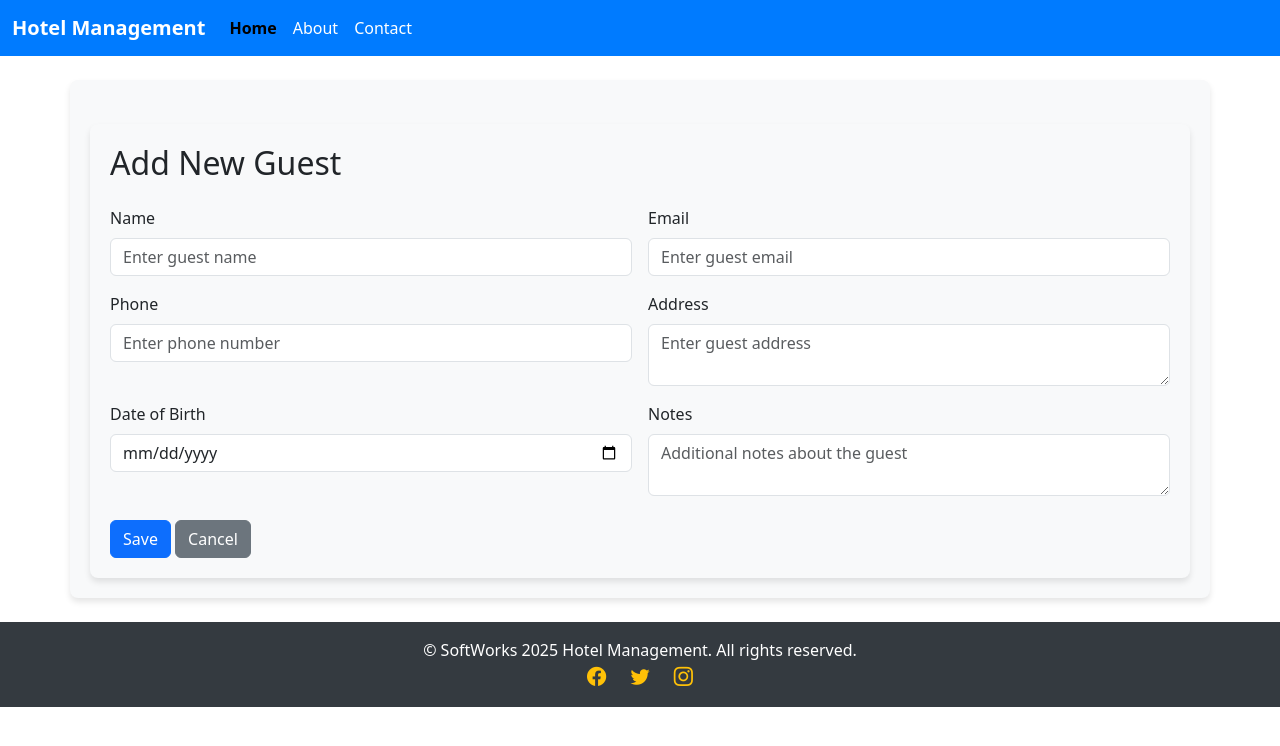
After one commit to gemi-dot/hotel_abgao, a Django app: page /guests/create/ in a window 1280 px wide. The commit adds this page. Shown: the top 746 px of the page. Run offline with Django 4.2, Linux system fonts and the light colour scheme; a user stored in the database is signed in.

Commit message:
Update project with latest changes

```diff
--- a/hotel/forms.py
+++ b/hotel/forms.py
@@ -2,6 +2,12 @@ from django import forms
 from .models import Room, Booking
 
 from .models import Payment
+from .models import Guest
+
+class GuestForm(forms.ModelForm):
+    class Meta:
+        model = Guest
+        fields = ['name', 'email', 'phone', 'address', 'date_of_birth', 'notes']
 
 class RoomForm(forms.ModelForm):
     class Meta:
--- a/hotel/models.py
+++ b/hotel/models.py
@@ -6,10 +6,11 @@ class Guest(models.Model):
     email = models.EmailField()
     phone = models.CharField(max_length=20, blank=True, null=True)  # Allow blank for optional phone
     address = models.TextField(blank=True, null=True)  # Allow blank for optional address
+    date_of_birth = models.DateField(blank=True, null=True)  # Optional date of birth
+    notes = models.TextField(blank=True, null=True)  # Optional notes about the guest
 
     def __str__(self):
         return self.name
-
 
 class Room(models.Model):
     ROOM_TYPES = (
@@ -25,7 +26,6 @@ class Room(models.Model):
 
     def __str__(self):
         return f"Room {self.number} ({self.room_type})"
-
 
 class Booking(models.Model):
     PAYMENT_STATUSES = [
--- a/hotel/templates/hotel/dashboard.html
+++ b/hotel/templates/hotel/dashboard.html
@@ -35,6 +35,7 @@
     <!-- Quick Actions -->
     <h4 class="mb-3">🚀 Quick Actions</h4>
     <div class="row g-2 mb-4">
+        <div class="col-md-3"><a href="{% url 'guest_list' %}" class="btn btn-outline-primary w-100">👤 Manage Guests</a></div>
         <div class="col-md-3"><a href="{% url 'room_list' %}" class="btn btn-outline-primary w-100">🛏 Manage Rooms</a></div>
         <div class="col-md-3"><a href="{% url 'booking_list' %}" class="btn btn-outline-secondary w-100">📋 View Bookings</a></div>
 
--- /dev/null
+++ b/hotel/templates/hotel/guest_form.html
@@ -0,0 +1,42 @@
+{% extends 'hotel/base.html' %}
+
+{% block content %}
+<div class="container mt-4">
+    <h2 class="mb-4">Add New Guest</h2>
+    <form method="post" class="needs-validation" novalidate>
+        {% csrf_token %}
+        <div class="row g-3">
+            <div class="col-md-6">
+                <label for="name" class="form-label">Name</label>
+                <input type="text" name="name" id="name" class="form-control" placeholder="Enter guest name" required>
+                <div class="invalid-feedback">Please provide a name.</div>
+            </div>
+            <div class="col-md-6">
+                <label for="email" class="form-label">Email</label>
+                <input type="email" name="email" id="email" class="form-control" placeholder="Enter guest email" required>
+                <div class="invalid-feedback">Please provide a valid email address.</div>
+            </div>
+            <div class="col-md-6">
+                <label for="phone" class="form-label">Phone</label>
+                <input type="text" name="phone" id="phone" class="form-control" placeholder="Enter phone number">
+            </div>
+            <div class="col-md-6">
+                <label for="address" class="form-label">Address</label>
+                <textarea name="address" id="address" class="form-control" rows="2" placeholder="Enter guest address"></textarea>
+            </div>
+            <div class="col-md-6">
+                <label for="date_of_birth" class="form-label">Date of Birth</label>
+                <input type="date" name="date_of_birth" id="date_of_birth" class="form-control">
+            </div>
+            <div class="col-md-6">
+                <label for="notes" class="form-label">Notes</label>
+                <textarea name="notes" id="notes" class="form-control" rows="2" placeholder="Additional notes about the guest"></textarea>
+            </div>
+        </div>
+        <div class="mt-4">
+            <button type="submit" class="btn btn-primary">Save</button>
+            <a href="{% url 'guest_list' %}" class="btn btn-secondary">Cancel</a>
+        </div>
+    </form>
+</div>
+{% endblock %}
--- a/hotel/urls.py
+++ b/hotel/urls.py
@@ -29,6 +29,16 @@ urlpatterns = [
 
     path('bookings/<int:booking_id>/payment/', views.create_payment, name='create_payment'),
 
+    path('guests/create/', views.guest_create, name='guest_create'),
+
+
+    path('guests/', views.guest_list, name='guest_list'),
+
+    path('guests/<int:pk>/edit/', views.guest_edit, name='guest_edit'),
+    path('guests/<int:pk>/delete/', views.guest_delete, name='guest_delete'),
+
+
+
     # Reports
     path('booking/history/', booking_history, name='booking_history'),
     path('reports/booking-summary/', views.booking_summary, name='booking_summary'),
--- a/hotel/views.py
+++ b/hotel/views.py
@@ -23,6 +23,9 @@ import uuid
 from .models import Booking
 
 
+from .forms import GuestForm
+
+from .models import Guest
 
 
 
@@ -446,3 +449,43 @@ def toggle_check_in(request, pk):
         messages.error(request, f"Booking #{booking.id} cannot be checked in. Invalid date range.")
 
     return redirect('booking_list')  # Redirect back to the booking list
+
+
+@login_required
+def guest_create(request):
+    if request.method == 'POST':
+        form = GuestForm(request.POST)
+        if form.is_valid():
+            form.save()
+            messages.success(request, "Guest added successfully!")
+            return redirect('guest_list')  # Redirect to guest list
+    else:
+        form = GuestForm()
+    return render(request, 'hotel/guest_form.html', {'form': form})
+
+@login_required
+def guest_list(request):
+    guests = Guest.objects.all()
+    return render(request, 'hotel/guest_list.html', {'guests': guests})
+
+@login_required
+def guest_edit(request, pk):
+    guest = get_object_or_404(Guest, pk=pk)
+    if request.method == 'POST':
+        form = GuestForm(request.POST, instance=guest)
+        if form.is_valid():
+            form.save()
+            messages.success(request, "Guest updated successfully!")
+            return redirect('guest_list')
+    else:
+        form = GuestForm(instance=guest)
+    return render(request, 'hotel/guest_form.html', {'form': form, 'guest': guest})
+
+@login_required
+def guest_delete(request, pk):
+    guest = get_object_or_404(Guest, pk=pk)
+    if request.method == 'POST':
+        guest.delete()
+        messages.success(request, "Guest deleted successfully!")
+        return redirect('guest_list')
+    return render(request, 'hotel/guest_confirm_delete.html', {'guest': guest})
```
Also changed, not shown: hotel/templates/hotel/customer_form.html (added, +13 -0 lines), hotel/templates/hotel/guest_confirm_delete.html (added, +13 -0 lines), hotel/templates/hotel/guest_list.html (added, +40 -0 lines), db.sqlite3, hotel/migrations/0005_guest_date_of_birth_guest_notes.py (added).
